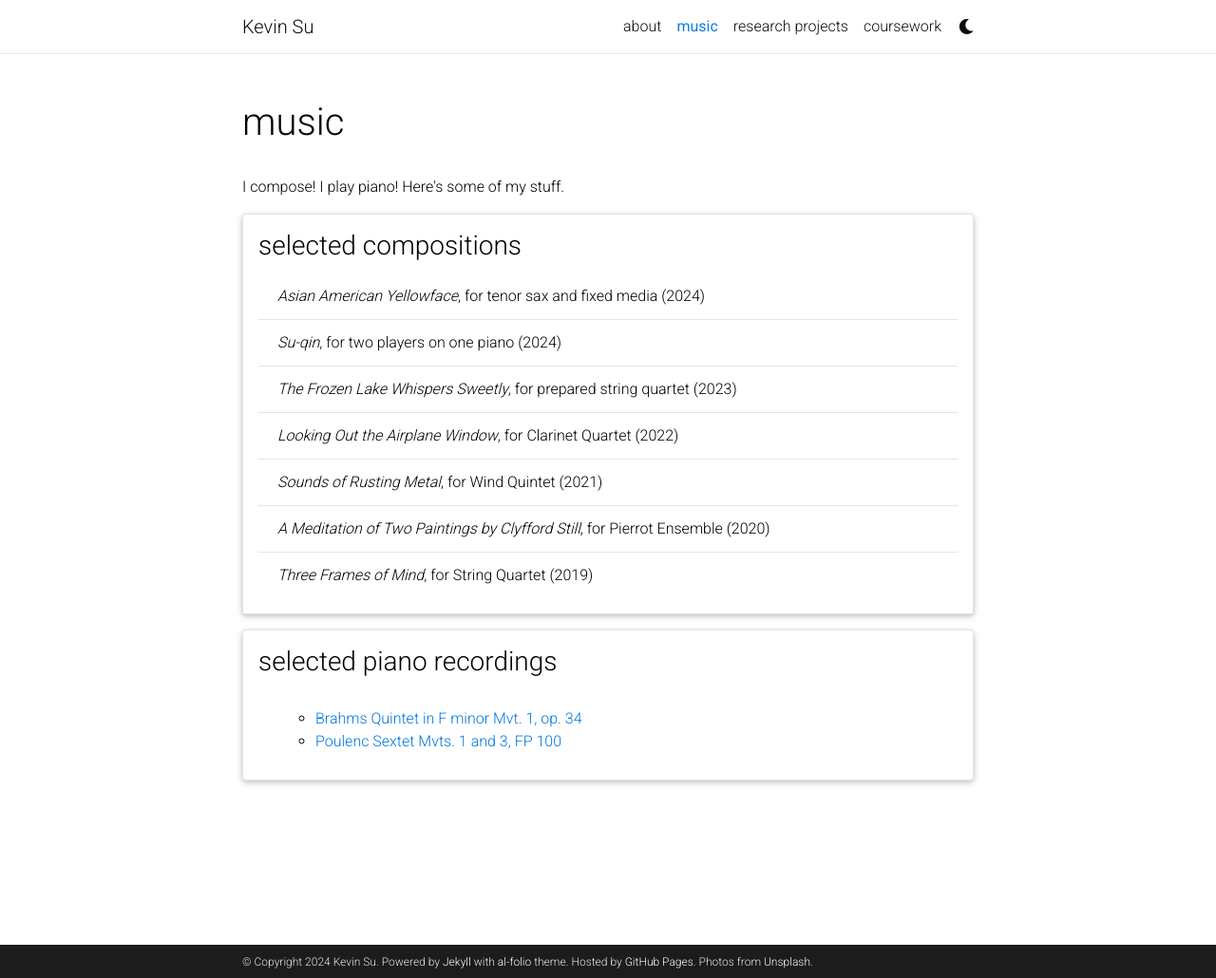
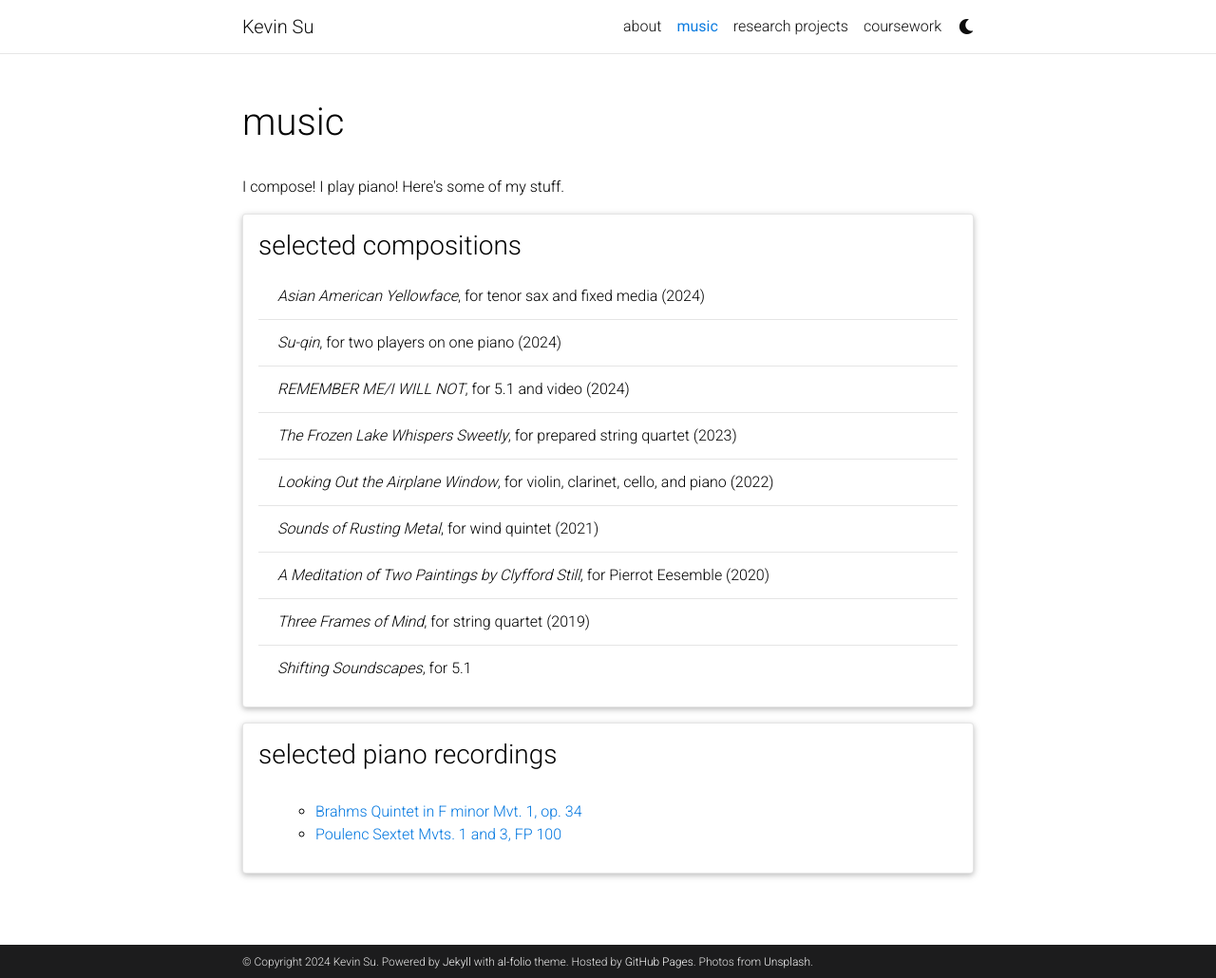
Before and after one commit to kevin20841/kevin20841.github.io, a Jekyll site: the page built from _pages/music.md, in a window 1280 px wide and 1030 px high. Shown: the whole window at 95% size. Built offline with Jekyll 4.4.1, drawn with Linux system fonts in a browser that asks for light colours; comment, search, counter and statistics services are not loaded; a style sheet for code colours, icons or effects is not loaded.

Commit message:
Update music.yml

```diff
--- a/_data/music.yml
+++ b/_data/music.yml
@@ -3,11 +3,13 @@
   contents:
     - <em>Asian American Yellowface</em>, for tenor sax and fixed media (2024)
     - <em>Su-qin</em>, for two players on one piano (2024)
+    - <em> REMEMBER ME/I WILL NOT</em>, for 5.1 and video (2024)
     - <em>The Frozen Lake Whispers Sweetly</em>, for prepared string quartet (2023)
-    - <em>Looking Out the Airplane Window</em>, for Clarinet Quartet (2022)
-    - <em>Sounds of Rusting Metal</em>, for Wind Quintet (2021)
-    - <em>A Meditation of Two Paintings by Clyfford Still</em>, for Pierrot Ensemble (2020)
-    - <em>Three Frames of Mind</em>, for String Quartet (2019)
+    - <em>Looking Out the Airplane Window</em>, for violin, clarinet, cello, and piano (2022)
+    - <em>Sounds of Rusting Metal</em>, for wind quintet (2021)
+    - <em>A Meditation of Two Paintings by Clyfford Still</em>, for Pierrot Eesemble (2020)
+    - <em>Three Frames of Mind</em>, for string quartet (2019)
+    - <em>Shifting Soundscapes</em>, for 5.1
 
 - title: selected piano recordings
   type: nested_list
```
